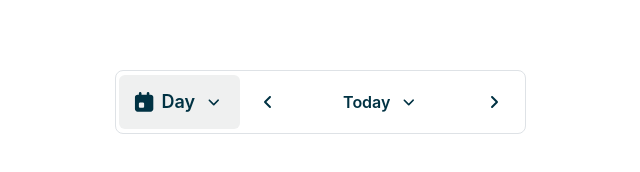
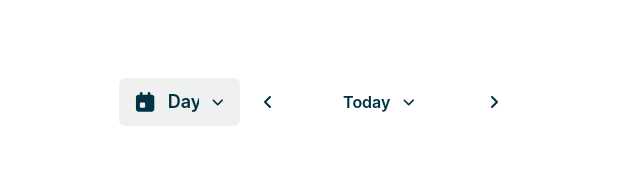
Before and after one commit to markoadamnqode/current-date-range-selector, a React (Vite) app: page / in a window 1280 px wide. Shown: the part 298-470 px from the top of the page, without its empty margins (320-960 px from the left). Built offline with nearby package versions, Linux system fonts and the light colour scheme.

Commit message:
fix: send onChange props

```diff
--- a/src/components/DateRangeSelector.tsx
+++ b/src/components/DateRangeSelector.tsx
@@ -1,4 +1,4 @@
-import { Fragment, useEffect, useMemo, useState } from "react";
+import { Fragment, useMemo, useState } from "react";
 import {
   ActionIcon,
   Button,
@@ -10,7 +10,6 @@ import {
 } from "@mantine/core";
 import { DatePicker, MonthPicker, YearPicker, Calendar } from "@mantine/dates";
 import { FontAwesomeIcon } from "@fortawesome/react-fontawesome";
-
 import {
   faAngleDown,
   faAngleLeft,
@@ -155,11 +154,12 @@ export const DateRangeSelector = ({
             value={currentRange.start.toDate()}
             onChange={(date) => {
               if (!date) return;
-              const formatedDate = dayjs(date);
-              setAnchor(formatedDate);
+              const nextAnchor = dayjs(date);
+              const nextRange = rangeForModeFromAnchor(Mode.DAY, nextAnchor);
+              setAnchor(nextAnchor);
               setOpened(false);
 
-              onChange(currentRange.start.toDate(), currentRange.end.toDate());
+              onChange(nextRange.start.toDate(), nextRange.end.toDate());
             }}
           />
         );
@@ -183,8 +183,11 @@ export const DateRangeSelector = ({
                 lastInRange: day.isSame(selEnd, "day"),
                 selected: inRange,
                 onClick: () => {
+                  const nextRange = rangeForModeFromAnchor(Mode.WEEK, day);
+
                   setAnchor(day);
                   setOpened(false);
+                  onChange(nextRange.start.toDate(), nextRange.end.toDate());
                 },
               };
             }}
@@ -196,8 +199,12 @@ export const DateRangeSelector = ({
             value={currentRange.start.toDate()}
             onChange={(date) => {
               if (!date) return;
-              setAnchor(dayjs(date));
+              const nextAnchor = dayjs(date);
+              const nextRange = rangeForModeFromAnchor(Mode.MONTH, nextAnchor);
+
+              setAnchor(nextAnchor);
               setOpened(false);
+              onChange(nextRange.start.toDate(), nextRange.end.toDate());
             }}
           />
         );
@@ -208,8 +215,12 @@ export const DateRangeSelector = ({
             value={currentYear}
             onChange={(date) => {
               if (!date) return;
-              setAnchor(dayjs(date));
+              const nextAnchor = dayjs(date);
+              const nextRange = rangeForModeFromAnchor(Mode.YEAR, nextAnchor);
+
+              setAnchor(nextAnchor);
               setOpened(false);
+              onChange(nextRange.start.toDate(), nextRange.end.toDate());
             }}
             maxDate={currentYear}
           />
@@ -229,9 +240,8 @@ export const DateRangeSelector = ({
                 const end = dayjs(endDate).endOf("day");
                 setCustomRange({ start, end });
                 setOpened(false);
+                onChange(start.toDate(), end.toDate());
               }
-
-              onChange(currentRange.start.toDate(), currentRange.end.toDate());
             }}
             allowSingleDateInRange
           />
@@ -240,25 +250,19 @@ export const DateRangeSelector = ({
   };
 
   return (
-    <Paper withBorder p="3px" radius="8px">
+    <Paper radius="8px">
       <Group gap={0} wrap="nowrap">
         {/* Period menu (Day / Week / Month / Year / Custom) */}
-        <Menu shadow="md" width={220}>
+        <Menu shadow="md" width={260} radius={8}>
           <Menu.Target>
             <Button
               {...leftButtonSize}
+              px="sm"
               c={COLORS.black}
               variant="transparent"
-              h={54}
-              px="sm"
               leftSection={<FontAwesomeIcon icon={MODE_ICON[mode]} size="xl" />}
               bg={COLORS.lightGrey}
               rightSection={<FontAwesomeIcon icon={faAngleDown} />}
-              styles={{
-                ...noChromeButtonStyles,
-                section: { marginRight: 4 },
-                label: { fontWeight: 600, fontSize: 18 },
-              }}
             >
               <Text fw={600} fz={18}>
                 {modeLabel(mode)}
```
